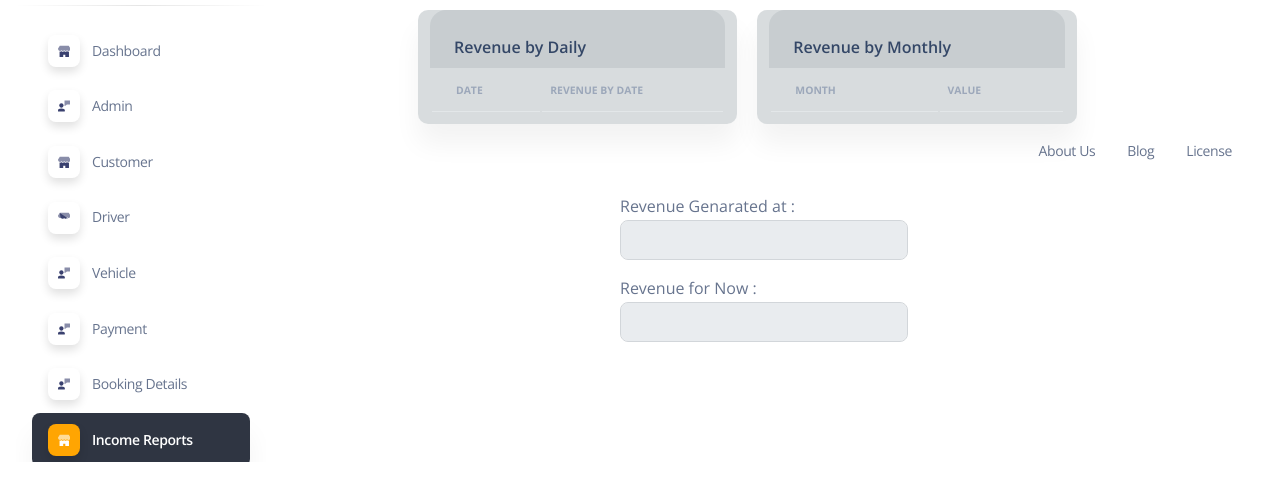
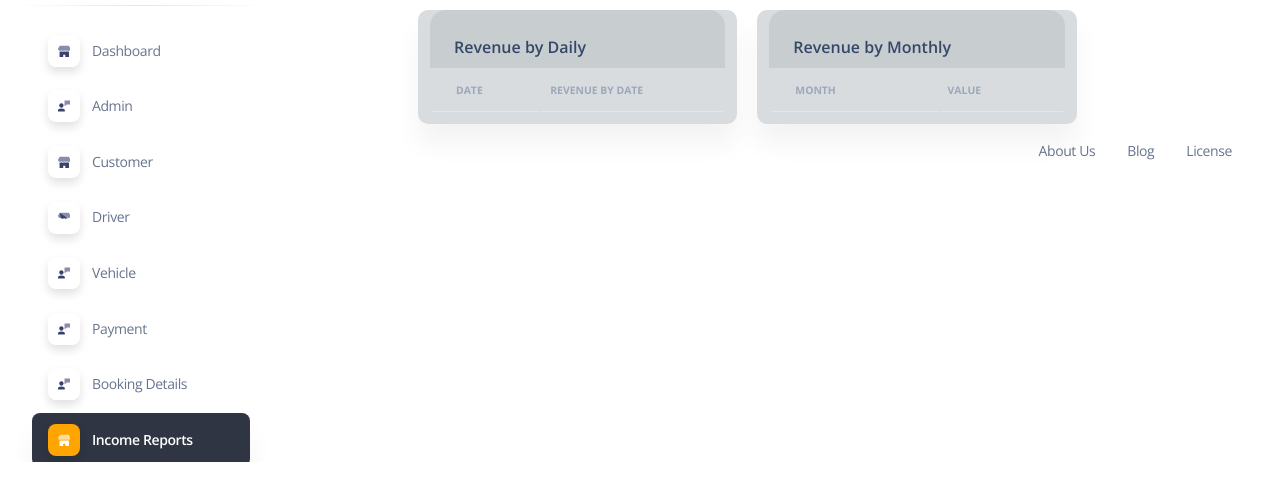
Before and after one commit to dinithimendis/Car_rental_system, a plain HTML site: page Frontent/pages/IncomeForm.html in a window 1280 px wide. Shown: the part 89-590 px from the top of the page. Drawn offline with nearby package versions, Linux system fonts and the light colour scheme.

Commit message:
income update

```diff
--- a/Frontent/pages/IncomeForm.html
+++ b/Frontent/pages/IncomeForm.html
@@ -602,43 +602,7 @@
         </footer>
     </div>
 
-    <div class="col-lg-3 justify-content-center formBackGround " style="padding: 0; width: 20rem;margin-left: 330px !important;">
-        <section class="content-box-2 p-1 blinkAnim">
 
-            <div class="row m-0">
-
-                <div class="col-12">
-                    <div class="row">
-
-                        <div class="col-12">
-                            <span class="" id="total-text">Revenue Genarated at : </span>
-                        </div>
-
-                        <div class="col-12">
-                            <input class="searchFld form-control" name="item_total" disabled id="todayDate" type="text">
-                        </div>
-
-                    </div>
-                </div>
-
-                <div class="col-12">
-                    <div class="row">
-                        <div class="col-12 mt-3">
-                            <span id="total-text1">Revenue for Now : </span>
-                        </div>
-                        <div class="col-12">
-                            <input class="searchFld form-control" disabled id="revenueByYear" type="text">
-                        </div>
-                    </div>
-                </div>
-
-            </div>
-            <br>
-
-
-        </section>
-
-    </div>
 
     <!-- Large modal -->
 </main>
```
